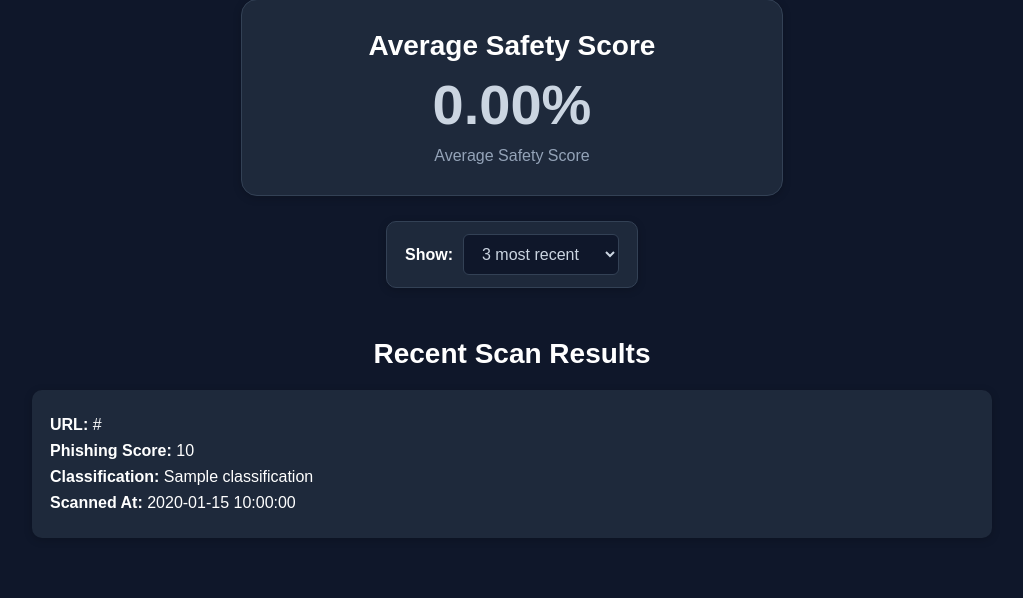
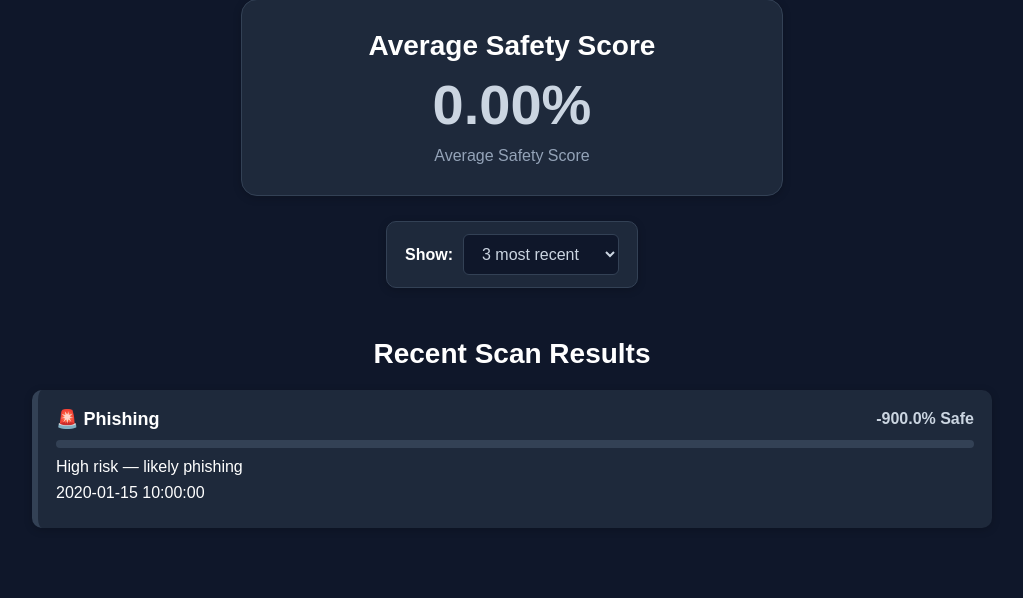
Before and after one commit to DaSonOfPoseidon/BrowseShield, a Flask app: template Portal/templates/dashboard.html in a window 1280 px wide. Shown: the part 296-894 px from the top of the page, without its empty margins (128-1151 px from the left). After the commit the page ends 824 px from the top, so only its background shows below. Run offline with Flask 3, Linux system fonts and the light colour scheme; the template is opened without the code that fills it: most values are stand-ins (such as "Sample title", 1, 10 or a date in 2020); parts of the project's set-up code (start-up, migrations or seed data) failed here and were passed over.

Commit message:
Updated the scan result cards (#47)
Co-authored-by: Dane Ehlmann <deebq3@umsystem.edu>

```diff
--- a/Portal/templates/dashboard.html
+++ b/Portal/templates/dashboard.html
@@ -102,6 +102,56 @@
             padding: 18px;
             margin-bottom: 16px;
             box-shadow: 0 2px 8px rgba(0,0,0,0.2);
+            border-left: 6px solid #334155;
+        }
+
+        .scan-card.safe {
+            border-left-color: #22c55e;
+        }
+
+        .scan-card.suspicious {
+            border-left-color: #facc15;
+        }
+
+        .scan-card.phishing {
+            border-left-color: #ef4444;
+        }
+
+        .scan-fill {
+            height: 100%;
+            transition: width 0.3s ease;
+            transform-origin: left;
+            animation: fillBar 1s ease-out forwards;
+        }
+
+        @keyframes fillBar {
+            from {
+                transform: scaleX(0);
+            }
+            to {
+                transform: scaleX(1);
+            }
+        }
+
+        .scan-bar {
+            width: 100%;
+            height: 8px;
+            background: #334155;
+            border-radius: 5px;
+            margin: 10px 0;
+            overflow: hidden;
+        }
+
+        .scan-card.safe .scan-fill {
+            background: #22c55e;
+        }
+
+        .scan-card.suspicious .scan-fill {
+            background: #facc15;
+        }
+
+        .scan-card.phishing .scan-fill {
+            background: #ef4444;
         }
 
         .scan-card p {
@@ -197,6 +247,44 @@
             border-color: #94a3b8;
         }
 
+        .fill-100 {
+            width: 100%;
+        }
+
+        .fill-75 {
+            width: 75%;
+        }
+
+        .fill-50 {
+            width: 50%;
+        }
+
+        .fill-25 {
+            width: 25%;
+        }
+
+        .fill-10 {
+            width: 10%;
+        }
+
+        .scan-header {
+            display: flex;
+            justify-content: space-between;
+            align-items: center;
+            margin-bottom: 8px;
+        }
+
+        .status {
+            font-weight: bold;
+            font-size: 18px;
+        }
+
+        .score {
+            font-weight: bold;
+            font-size: 16px;
+            color: #cbd5e1;
+        }
+
         @media (max-width: 768px) {
             .topbar {
                 flex-direction: column;
@@ -280,10 +368,6 @@
             .section-title {
                 font-size: 24px;
             }
-
-            .scan-card {
-                padding: 16px;
-            }
         }
     </style>
 </head>
@@ -335,15 +419,47 @@
         <div class="results-container">
             {% if scans %}
                 {% for item in scans %}
-                    <div class="scan-card">
-                        <p><strong>URL:</strong> {{ item.url }}</p>
-                        <p><strong>Phishing Score:</strong> {{ item.score }}</p>
-                        <p>
-                            <strong>Classification:</strong>
-                            <span class="{{ item.classification|lower }}">{{ item.classification }}</span>
-                        </p>
-                        <p><strong>Scanned At:</strong> {{ item.timestamp }}</p>
+                <div class="scan-card {{ item.classification|lower }}">
+
+                    <div class="scan-header">
+                        <span class="status">
+                            {% if item.classification|lower == "safe" %}✅ Safe
+                            {% elif item.classification|lower == "suspicious" %}⚠️ Suspicious
+                            {% else %}🚨 Phishing
+                            {% endif %}
+                        </span>
+
+                        {% set safe_percent = ((1 - item.score|float) * 100) | round(0) %}
+
+                        <span class="score">
+                            {{ safe_percent }}% Safe
+                        </span>
                     </div>
+
+                    <div class="scan-bar">
+                        <div class="scan-fill
+                            {% if safe_percent >= 90 %}fill-100
+                            {% elif safe_percent >= 75 %}fill-75
+                            {% elif safe_percent >= 50 %}fill-50
+                            {% elif safe_percent >= 25 %}fill-25
+                            {% else %}fill-10
+                            {% endif %}">
+                        </div>
+                    </div>
+
+                    <p class="scan-explanation">
+                        {% if item.classification|lower == "safe" %}
+                            No major threats detected
+                        {% elif item.classification|lower == "suspicious" %}
+                            Some risky elements found
+                        {% else %}
+                            High risk — likely phishing
+                        {% endif %}
+                    </p>
+
+                    <p class="scan-time">{{ item.timestamp }}</p>
+
+                </div>
                 {% endfor %}
             {% else %}
                 <p class="empty-message">No scans found yet.</p>
```
Also changed, not shown: Backend/routes/dashboard.py (+4 -5 lines).
